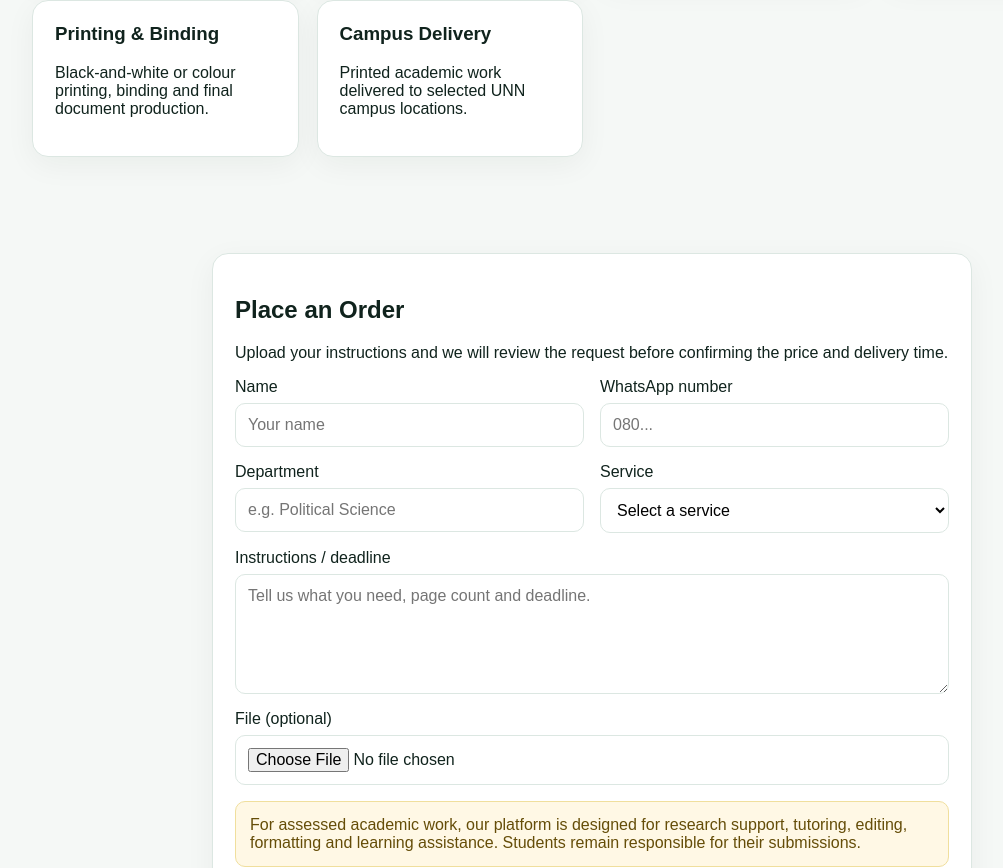
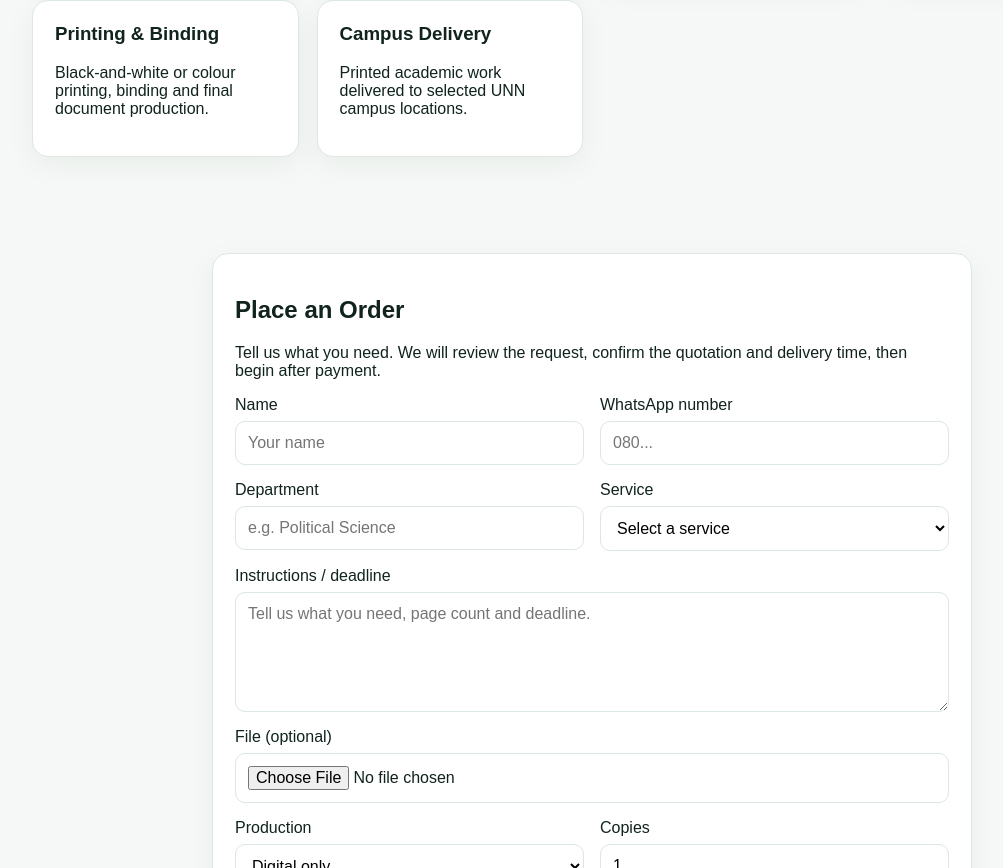
Before and after one commit to mabrig1/mabrig-academic-assistance, a Next.js app: page / in a window 1280 px wide. Shown: the part 872-1740 px from the top of the page, without its empty margins (48-1051 px from the left). Built offline with nearby package versions, Linux system fonts and the light colour scheme.

Commit message:
feat: add print, binding and UNN delivery checkout options

```diff
--- a/app/page.tsx
+++ b/app/page.tsx
@@ -11,8 +11,11 @@ const services = [
   ["Campus Delivery", "Printed academic work delivered to selected UNN campus locations."],
 ];
 
+const locations = ["Nkrumah", "Franco", "Bello", "Okpara", "Mariere", "Balewa", "Eni Njoku", "Hilltop", "Odim", "Zik's Flat"];
+
 export default function Home() {
   const [message, setMessage] = useState("");
+  const [printOption, setPrintOption] = useState("DIGITAL_ONLY");
 
   async function submit(e: FormEvent<HTMLFormElement>) {
     e.preventDefault();
@@ -26,54 +29,33 @@ export default function Home() {
 
   return (
     <>
-      <header className="container nav">
-        <div className="brand">MABRIG ICT</div>
-        <a className="btn secondary" href="#order">Place an Order</a>
-      </header>
-
+      <header className="container nav"><div className="brand">MABRIG ICT</div><a className="btn secondary" href="#order">Place an Order</a></header>
       <main>
-        <section className="hero">
-          <div className="container">
-            <span className="badge">UNN Academic & Document Services</span>
-            <h1>Submit. Pay. Track. Print. Deliver.</h1>
-            <p className="lead">Mabrig Academic Assistance connects students to academic support, professional document processing, printing, binding and campus delivery from one simple platform.</p>
-            <div className="actions">
-              <a className="btn primary" href="#order">Start an Order</a>
-              <a className="btn secondary" href="#services">Explore Services</a>
-            </div>
-          </div>
-        </section>
-
-        <section id="services" className="section container">
-          <h2>What we deliver</h2>
-          <div className="grid">
-            {services.map(([title, text]) => <article className="card" key={title}><h3>{title}</h3><p>{text}</p></article>)}
-          </div>
-        </section>
-
-        <section id="order" className="section">
-          <div className="container order">
-            <div className="card">
-              <h2>Place an Order</h2>
-              <p>Upload your instructions and we will review the request before confirming the price and delivery time.</p>
-              <form onSubmit={submit}>
-                <div className="form-grid">
+        <section className="hero"><div className="container"><span className="badge">UNN Academic & Document Services</span><h1>Submit. Pay. Track. Print. Deliver.</h1><p className="lead">Mabrig Academic Assistance connects students to academic support, professional document processing, printing, binding and campus delivery from one simple platform.</p><div className="actions"><a className="btn primary" href="#order">Start an Order</a><a className="btn secondary" href="#services">Explore Services</a></div></div></section>
+        <section id="services" className="section container"><h2>What we deliver</h2><div className="grid">{services.map(([title, text]) => <article className="card" key={title}><h3>{title}</h3><p>{text}</p></article>)}</div></section>
+        <section id="order" className="section"><div className="container order"><div className="card"><h2>Place an Order</h2><p>Tell us what you need. We will review the request, confirm the quotation and delivery time, then begin after payment.</p>
+          <form onSubmit={submit}><div className="form-grid">
             <label className="field"><span>Name</span><input name="name" required placeholder="Your name" /></label>
             <label className="field"><span>WhatsApp number</span><input name="whatsapp" required placeholder="080..." /></label>
             <label className="field"><span>Department</span><input name="department" placeholder="e.g. Political Science" /></label>
             <label className="field"><span>Service</span><select name="service" required><option value="">Select a service</option>{services.map(([title]) => <option key={title}>{title}</option>)}</select></label>
             <label className="field full"><span>Instructions / deadline</span><textarea name="instructions" required placeholder="Tell us what you need, page count and deadline." /></label>
             <label className="field full"><span>File (optional)</span><input name="file" type="file" accept=".pdf,.doc,.docx,.ppt,.pptx,.xls,.xlsx" /></label>
+            <label className="field"><span>Production</span><select name="printOption" value={printOption} onChange={e => setPrintOption(e.target.value)}><option value="DIGITAL_ONLY">Digital only</option><option value="PRINT_ONLY">Print only</option><option value="DIGITAL_AND_PRINT">Digital + print</option><option value="DIGITAL_PRINT_DELIVERY">Digital + print + campus delivery</option></select></label>
+            <label className="field"><span>Copies</span><input name="copies" type="number" min="1" max="100" defaultValue="1" /></label>
+            {printOption !== "DIGITAL_ONLY" && <>
+              <label className="field"><span>Print type</span><select name="printType"><option value="BLACK_WHITE">Black & white</option><option value="COLOUR">Colour</option></select></label>
+              <label className="field"><span>Binding</span><select name="binding"><option value="NONE">No binding</option><option value="SPIRAL">Spiral</option><option value="SOFT">Soft binding</option><option value="HARD">Hard binding</option></select></label>
+            </>}
+            {printOption === "DIGITAL_PRINT_DELIVERY" && <>
+              <label className="field"><span>UNN delivery location</span><select name="deliveryLocation" required><option value="">Choose location</option>{locations.map(location => <option key={location}>{location}</option>)}</select></label>
+              <label className="field"><span>Delivery note</span><input name="deliveryNote" placeholder="Hostel/block/meeting point" /></label>
+            </>}
           </div>
-                <div className="notice" style={{marginTop:16}}>For assessed academic work, our platform is designed for research support, tutoring, editing, formatting and learning assistance. Students remain responsible for their submissions.</div>
-                <button className="btn primary" style={{marginTop:16}} type="submit">Submit Order Request</button>
-                {message && <p aria-live="polite">{message}</p>}
-              </form>
-            </div>
-          </div>
-        </section>
+          <div className="notice" style={{marginTop:16}}>For assessed academic work, the platform focuses on research support, tutoring, editing, proofreading and formatting. Students remain responsible for their own submissions.</div>
+          <button className="btn primary" style={{marginTop:16}} type="submit">Submit Order Request</button>{message && <p aria-live="polite">{message}</p>}
+          </form></div></div></section>
       </main>
-
       <footer className="footer"><div className="container">© {new Date().getFullYear()} Mabrig ICT & Academic Assistance. Built for scalable campus service delivery.</div></footer>
     </>
   );
```
Lines whose indentation alone changed are shown as unchanged.
